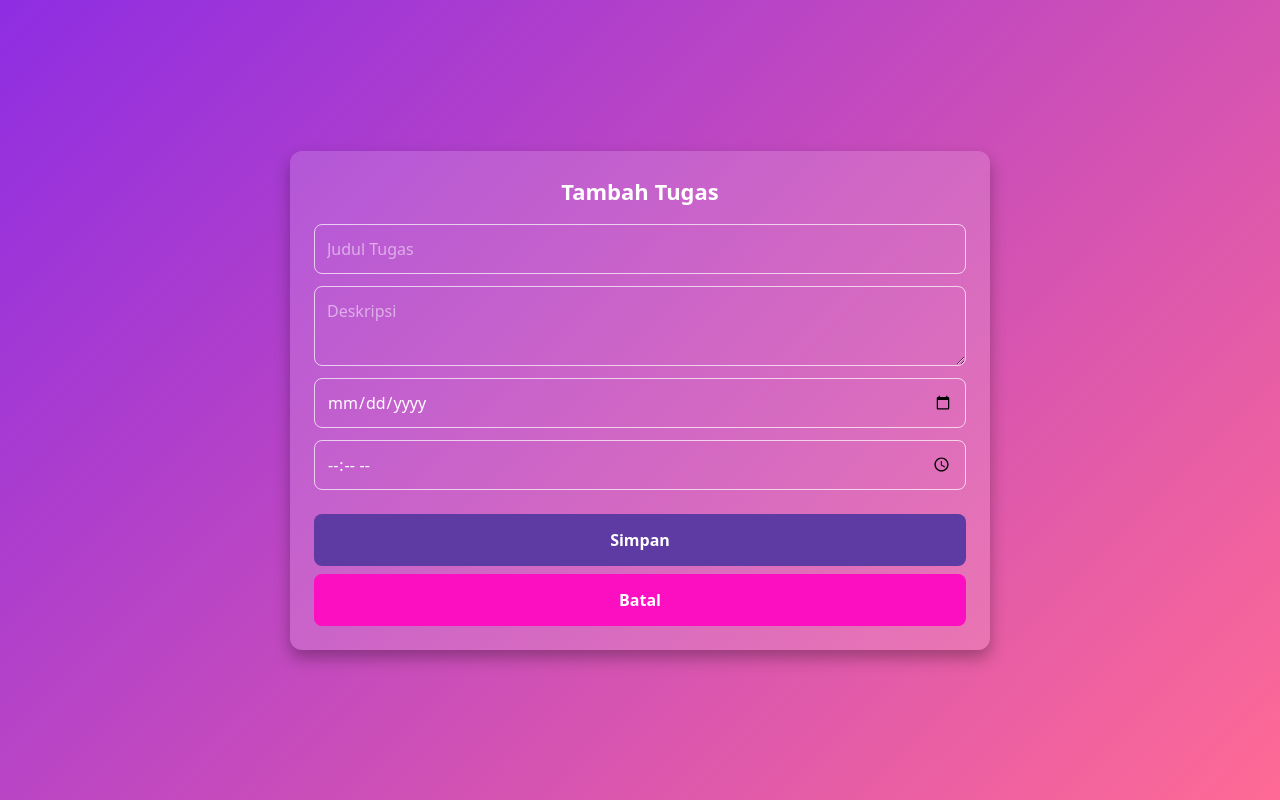
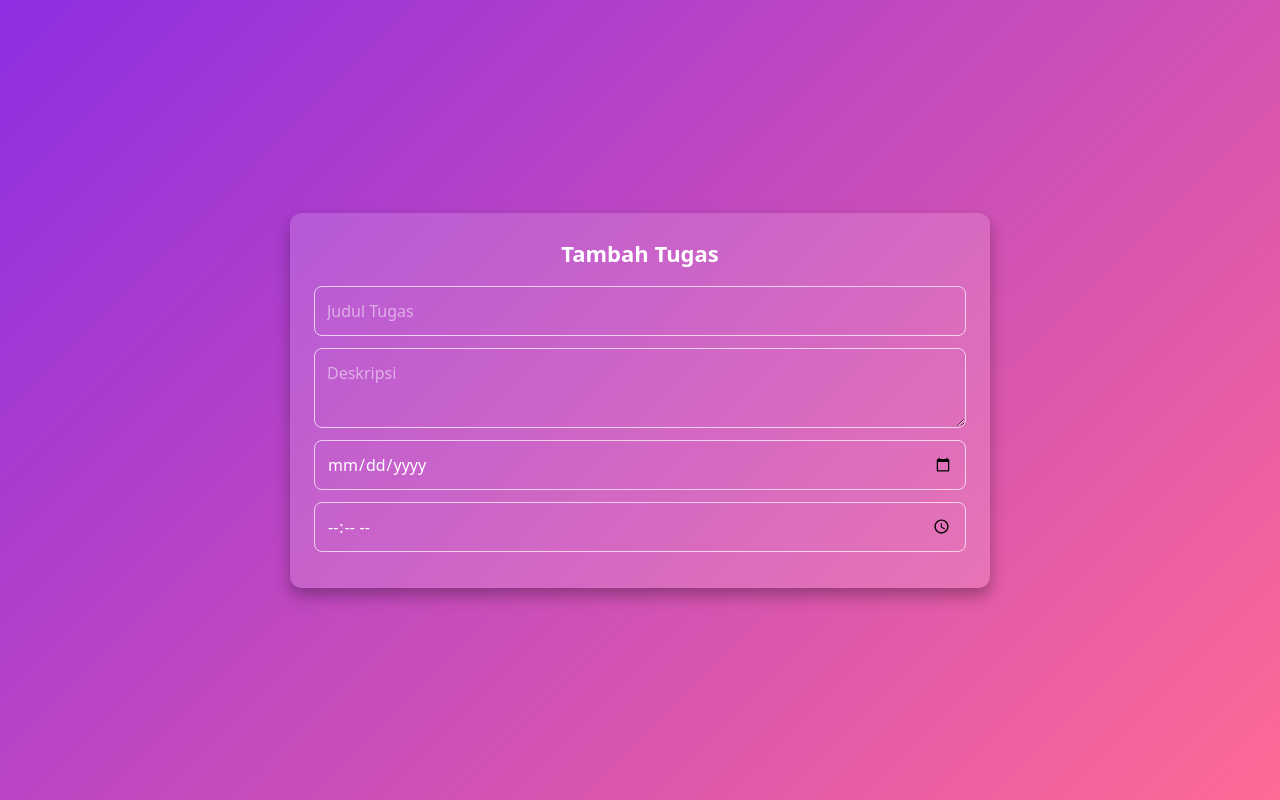
Before and after one commit to TokisakiK-423/K-423X_Fix_Ini, a Next.js app in the folder web/: page /tasks/add in a window 1280 px wide. Built offline with nearby package versions, Linux system fonts and the light colour scheme.

Commit message:
Update page.tsx

```diff
--- a/web/src/app/tasks/add/page.tsx
+++ b/web/src/app/tasks/add/page.tsx
@@ -10,6 +10,7 @@ export default function AddTask() {
   const [description, setDescription] = useState("");
   const [date, setDate] = useState("");
   const [time, setTime] = useState("");
+
   const handleSave = async () => {
     if (!title || !description || !date || !time) {
       alert("Lengkapi semua data!");
@@ -37,7 +38,7 @@ export default function AddTask() {
     <div style={styles.background}>
       <div style={styles.container}>
         <h2 style={styles.title}>Tambah Tugas</h2>
-         <input
+        <input
           placeholder="Judul Tugas" value={title}
           onChange={e => setTitle(e.target.value)}
           style={styles.input}
@@ -55,14 +56,6 @@ export default function AddTask() {
           onChange={e => setTime(e.target.value)}
           style={styles.input}
         />
-        <button onClick={handleSave}
-          style={{ ...styles.button, backgroundColor: "#5e3ba2", marginTop: 12 }}>
-          Simpan
-        </button>
-        <button onClick={() => router.replace("/home")}
-          style={{ ...styles.button, backgroundColor: "#FC0FC0", marginTop: 8 }}>
-          Batal
-        </button>
       </div>
     </div>
   );
```
